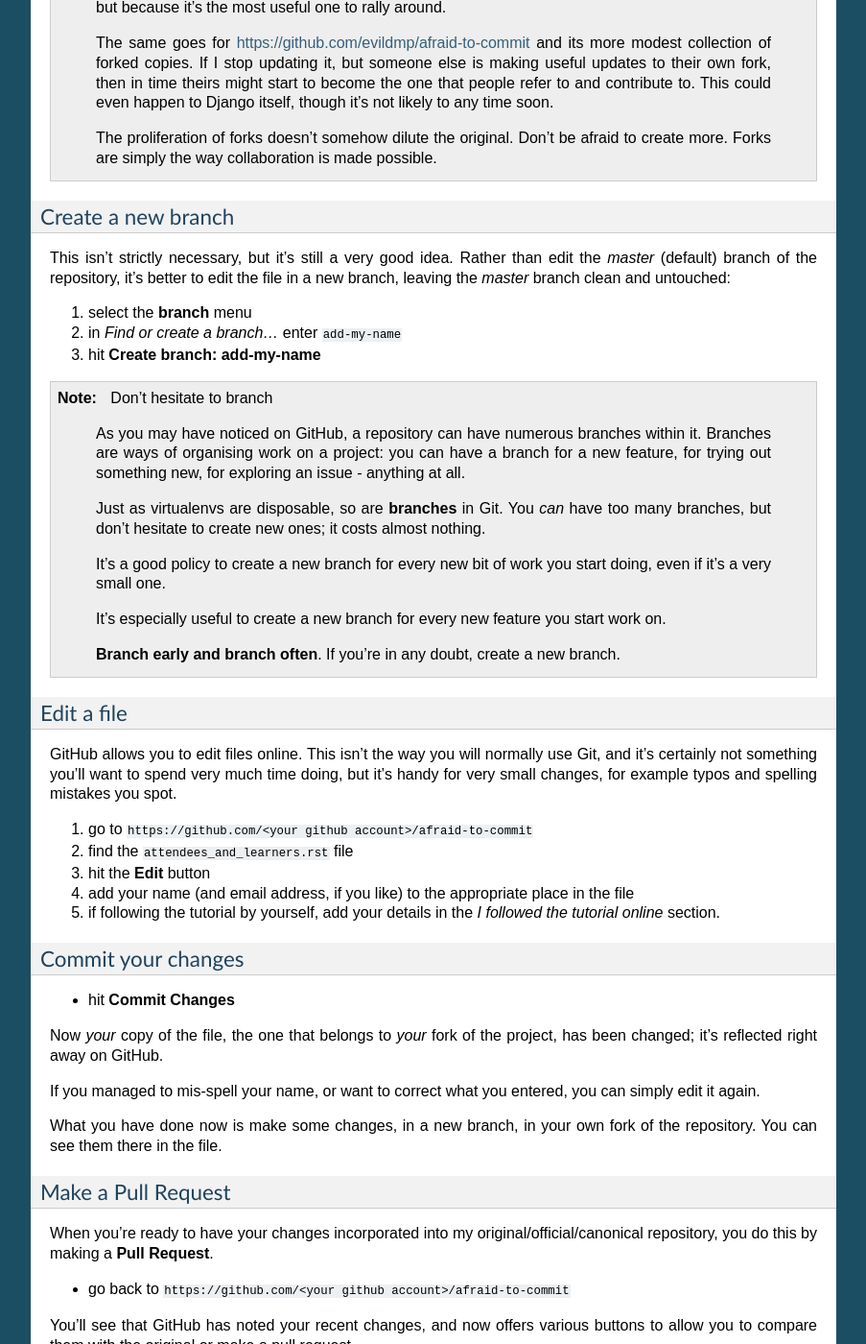
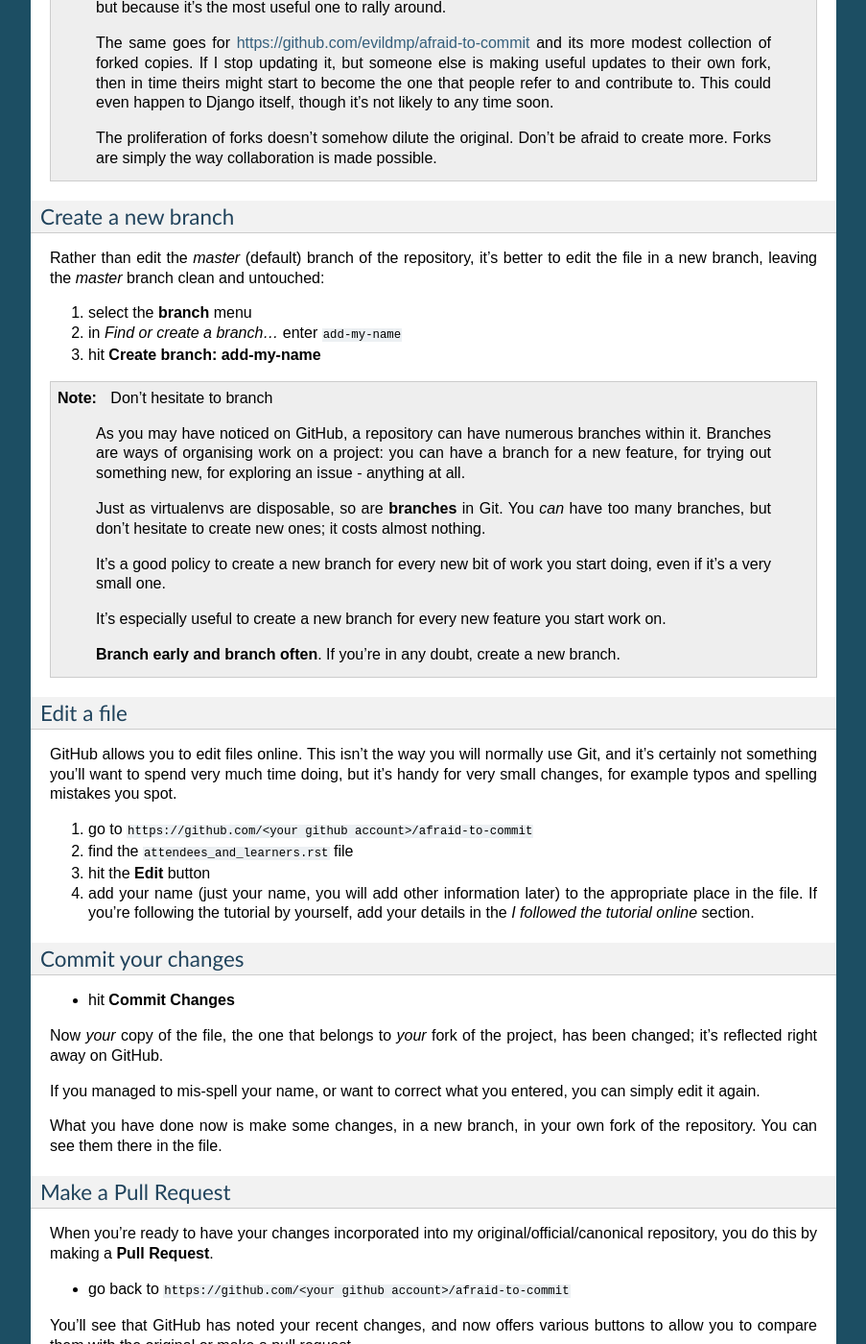
Before and after one commit to evildmp/afraid-to-commit, a Sphinx documentation site: the page built from docs/git/git.rst, in a window 1280 px wide and 1400 px high, scrolled down 1271 px. Shown: the whole window at 96% size, without its empty margins (198-1101 px from the left). Built offline with Sphinx 7.4.7, drawn with Linux system fonts in a browser that asks for light colours; some of the changed text lies outside the part shown.

Commit message:
some small changes

```diff
--- a/docs/git/git.rst
+++ b/docs/git/git.rst
@@ -90,9 +90,9 @@ volunteers on top of all their other jobs.
 Create a new branch
 -------------------
 
-This isn't strictly necessary, but it's still a very good idea. Rather than
-edit the *master* (default) branch of the repository, it's better to edit the
-file in a new branch, leaving the *master* branch clean and untouched:
+Rather than edit the *master* (default) branch of the repository, it's better
+to edit the file in a new branch, leaving the *master* branch clean and
+untouched:
 
 #.  select the **branch** menu
 #.  in *Find or create a branch...* enter ``add-my-name``
@@ -128,13 +128,12 @@ use Git, and it's certainly not something you'll want to spend very much time
 doing, but it's handy for very small changes, for example typos and spelling
 mistakes you spot.
 
-#. go to ``https://github.com/<your github account>/afraid-to-commit``
-#. find the ``attendees_and_learners.rst`` file
-#. hit the **Edit** button
-#. add your name (and email address, if you like) to the appropriate place in
-   the file
-#. if following the tutorial by yourself, add your details in the *I followed
-   the tutorial online* section.
+#.  go to ``https://github.com/<your github account>/afraid-to-commit``
+#.  find the ``attendees_and_learners.rst`` file
+#.  hit the **Edit** button
+#.  add your name (just your name, you will add other information later) to the
+    appropriate place in the file. If you're following the tutorial by yourself,
+    add your details in the *I followed the tutorial online* section.
 
 Commit your changes
 -------------------
@@ -168,7 +167,7 @@ This will show you a *compare view*, from which you can make your pull request.
 
 When preparing for a pull request, GitHub will show you what's being compared::
 
-    evildmp:master...<your github account>:add-my-name
+    evildmp:master ... <your github account>:add-my-name
 
 On the left is the **base** for the comparison, my fork and branch. On the
 right is the **head**, your fork and branch, that you want to compare with
@@ -226,7 +225,11 @@ because the changes will be coming from *my version* to *yours*.
 #.  hit **Edit**, to switch the bases
 #.  change the **head repo** on the right to *my* version,
     ``evildmp/afraid-to-commit``, branch *master*
-#.  change the **base repo** to yours, and the **base branch** to *master*
+#.  change the **base repo** to yours, and the **base branch** to *master*, so
+    the comparison bar looks like::
+
+        <your github account>:master ... evildmp:master
+
 #.  hit **Click to create a pull request for this comparison**
 #.  add a **Title** (e.g. "merging upstream master on Github) and hit **Send
     pull request**
```
